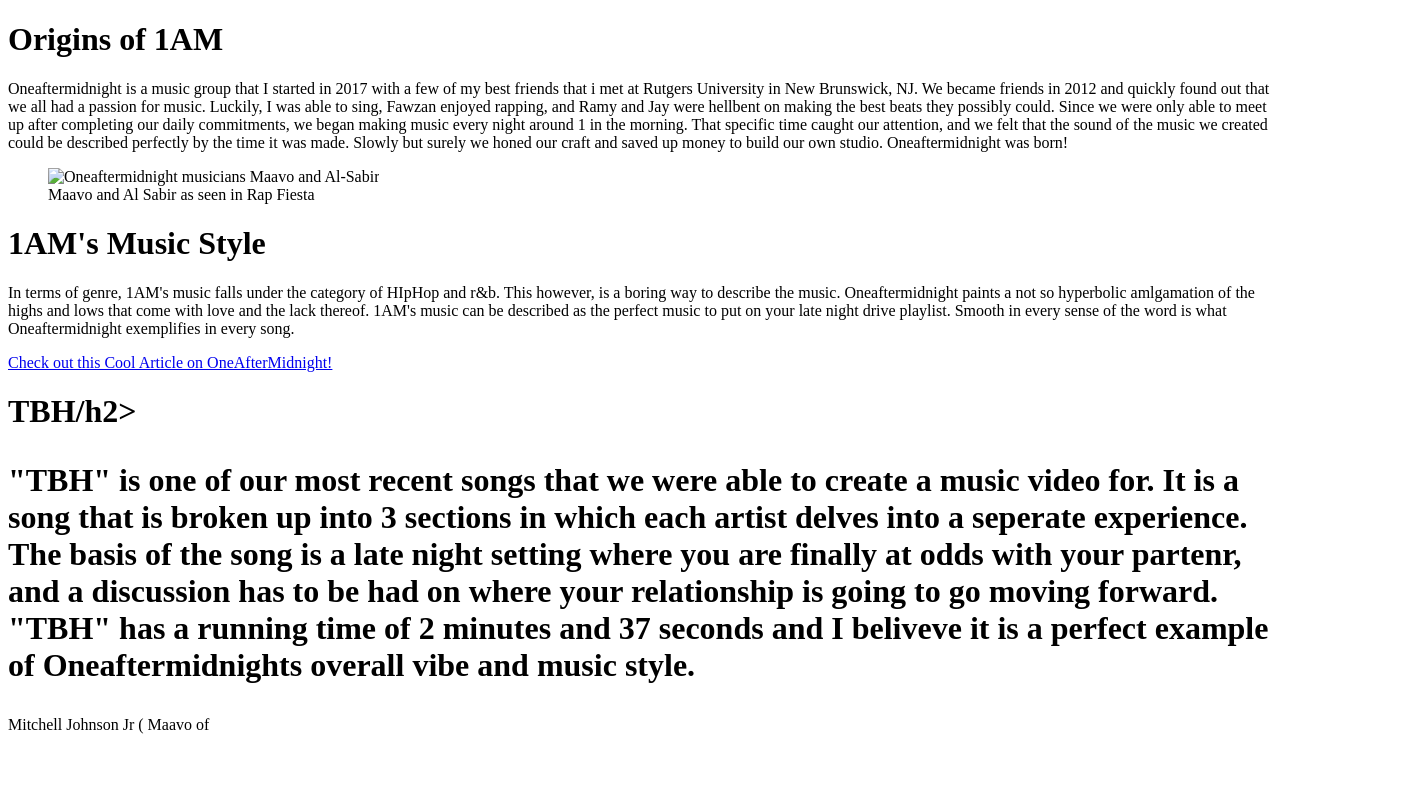
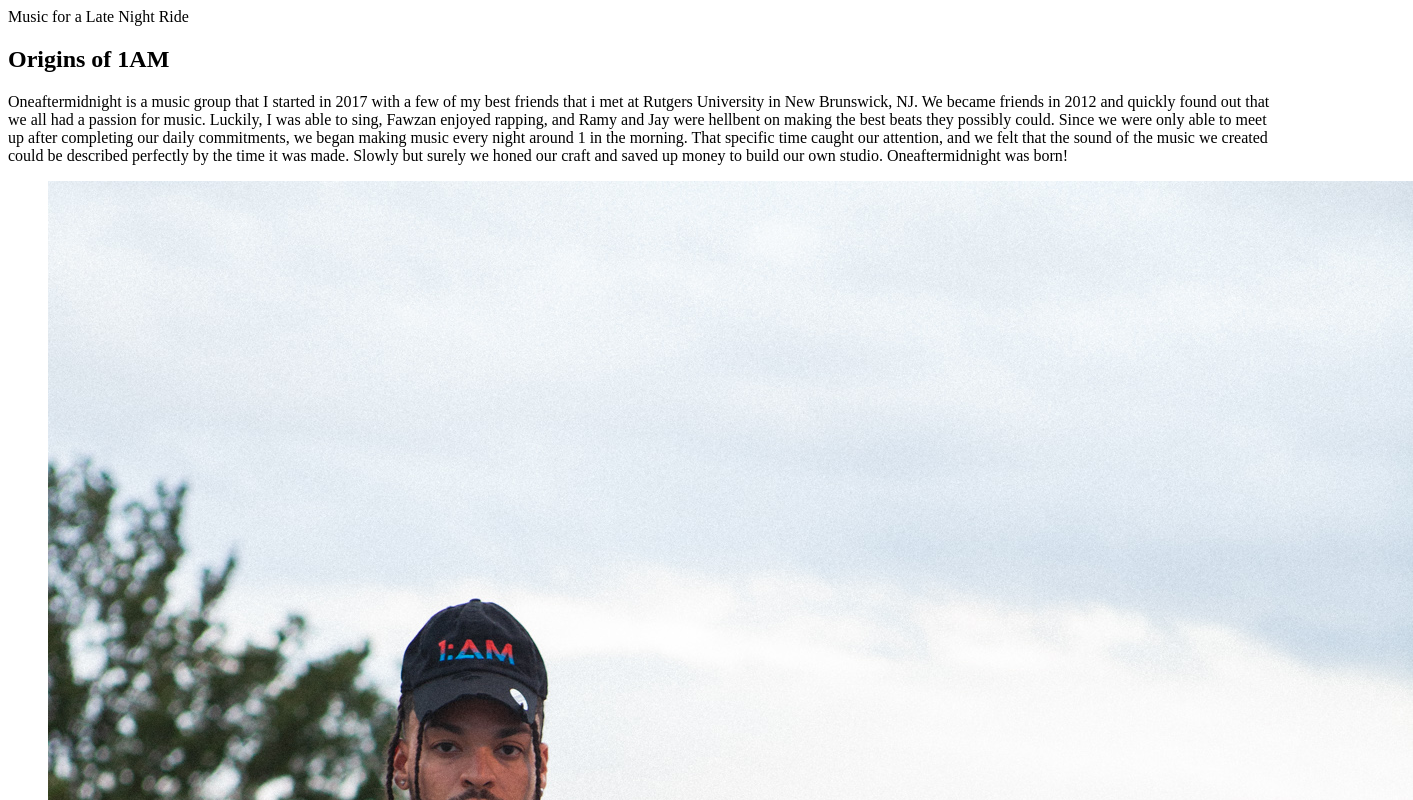
Before and after one commit to PHL-LC101-April22/js-assignment-4-html-me-something-MJohnson62494, a website: page index.html in a window 1280 px wide. Shown: the top 800 px of the page, 1413 px wide, since content can reach past the window. Drawn offline with Linux system fonts and the light colour scheme.

Commit message:
Assignment4-1

```diff
--- a/index.html
+++ b/index.html
@@ -2,25 +2,28 @@
 <html>
    <head>
       <title> 'OneafterMidnight'</title>
+      <link rel="stylesheet" type="text/css"href="style.css">
    </head>
    <body>
       <!-- Write your HTML in this file! -->
+      <header>Music for a Late Night Ride</header><article>
       <main>
-      <h1>Origins of 1AM</h1>
+      <h1 id="mainHeading">Origins of 1AM</h1>
       <p>Oneaftermidnight is a music group that I started in 2017 with a few of my best friends that i met at Rutgers University in New Brunswick, NJ. We became friends in 2012 and quickly found out that we all had a passion for music. Luckily, I was able to sing, Fawzan enjoyed rapping, and Ramy and Jay were hellbent on making the best beats they possibly could. Since we were only able to meet up after completing our daily commitments, we began making music every night around 1 in the morning. That specific time caught our attention, and we felt that the sound of the music we created could be described perfectly by the time it was made. Slowly but surely we honed our craft and saved up money to build our own studio. Oneaftermidnight was born! </p>
       <figure>
-         <img src ="images/MaavoandAlSabir" alt ="Oneaftermidnight musicians Maavo and Al-Sabir">
+         <img src ="images/IMG_7962.jpg" alt ="Oneaftermidnight musicians Maavo and Al-Sabir">
          <figcaption>Maavo and Al Sabir as seen in Rap Fiesta</figcaption>
       </figure>
 
-      <h1>1AM's Music Style</h2>
-      <p> In terms of genre, 1AM's music falls under the category of HIpHop and r&b. This however, is a boring way to describe the music. Oneaftermidnight paints a not so hyperbolic amlgamation of the highs and lows that come with love and the lack thereof. 1AM's music can be described as the perfect music to put on your late night drive playlist. Smooth in every sense of the word is what Oneaftermidnight exemplifies in every song.
+      <h21AM's Music Style</h2>
+      <p id="testP"> In terms of genre, 1AM's music falls under the category of HIpHop and r&b. This however, is a boring way to describe the music. Oneaftermidnight paints a not so hyperbolic amlgamation of the highs and lows that come with love and the lack thereof. 1AM's music can be described as the perfect music to put on your late night drive playlist. Smooth in every sense of the word is what Oneaftermidnight exemplifies in every song.
       </p>
       <p><a href="https://rapfiesta.com/oneaftermidnight-vibes-masters-of-late-night-music/">Check out this Cool Article on OneAfterMidnight!</a></p>
 
-      <h1>TBH/h2>
-      <p>"TBH" is one of our  most recent songs that we were able to create a music video for. It is a song that is broken up into 3 sections in which each artist delves into a seperate experience. The basis of the song is a late night setting where you are finally at odds with your partenr, and a discussion has to be had on where your relationship is going to go moving forward. "TBH" has a running time of 2 minutes and 37 seconds and I beliveve it is a perfect example of Oneaftermidnights overall vibe and music style.</p>
-      </main>
-      <footer> Mitchell Johnson Jr ( Maavo of </footer>
+      <h3>TBH</h3>
+      </article><p><b>"TBH"</b> is one of our  most recent songs that we were able to create a music video for. It is a song that is broken up into 3 sections in which each artist delves into a seperate experience. The basis of the song is a late night setting where you are finally at odds with your partenr, and a discussion has to be had on where your relationship is going to go moving forward. "TBH" has a running time of 2 minutes and 37 seconds and I beliveve it is a perfect example of Oneaftermidnights overall vibe and music style.</p>
+      <div></div>
+   </main>
+      <footer>&copy; Mitchell Johnson Jr ( Maavo of Oneaftermidnight ) </footer>
    </body>
 </html>
--- a/styles.css
+++ b/styles.css
@@ -1 +1,7 @@
 /* Write your CSS here! */
+#mainHeading{
+    color: red;
+}
+#testP{
+    color: green;
+}
```
Also changed, not shown: images/IMG_7962.jpg (added).
